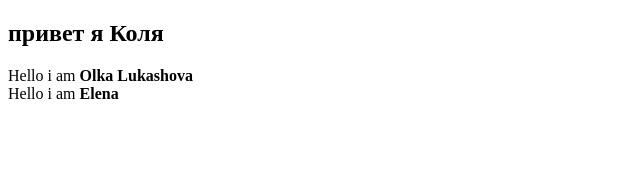
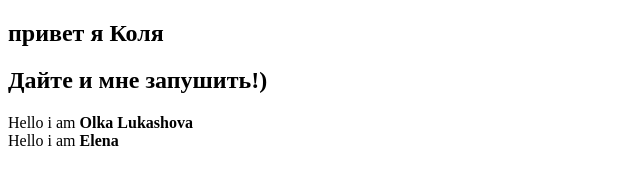
Before and after one commit to santa709/New21, a plain HTML site: page index.html in a window 1280 px wide. Shown: the whole page, without its empty margins (0-640 px from the left). Drawn offline with Linux system fonts and the light colour scheme.

Commit message:
текст

```diff
--- a/index.html
+++ b/index.html
@@ -5,7 +5,9 @@
 	<title></title>
 </head>
 <body>
-<div><h2>привет я Коля</h2></div>
+<div><h2>привет я Коля</h2>
+<h2>Дайте и мне запушить!)</h2>
+</div>
 <div>Hello i am <b>Olka Lukashova</b></div>
 <div>Hello i am <b>Elena</b></div>
 </body>
```
